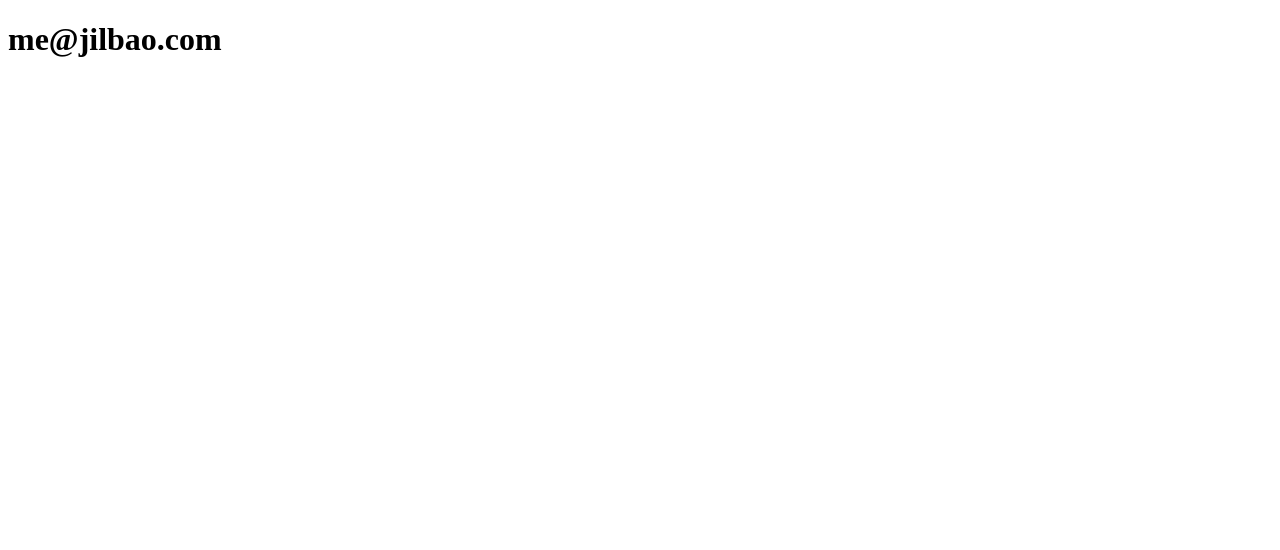
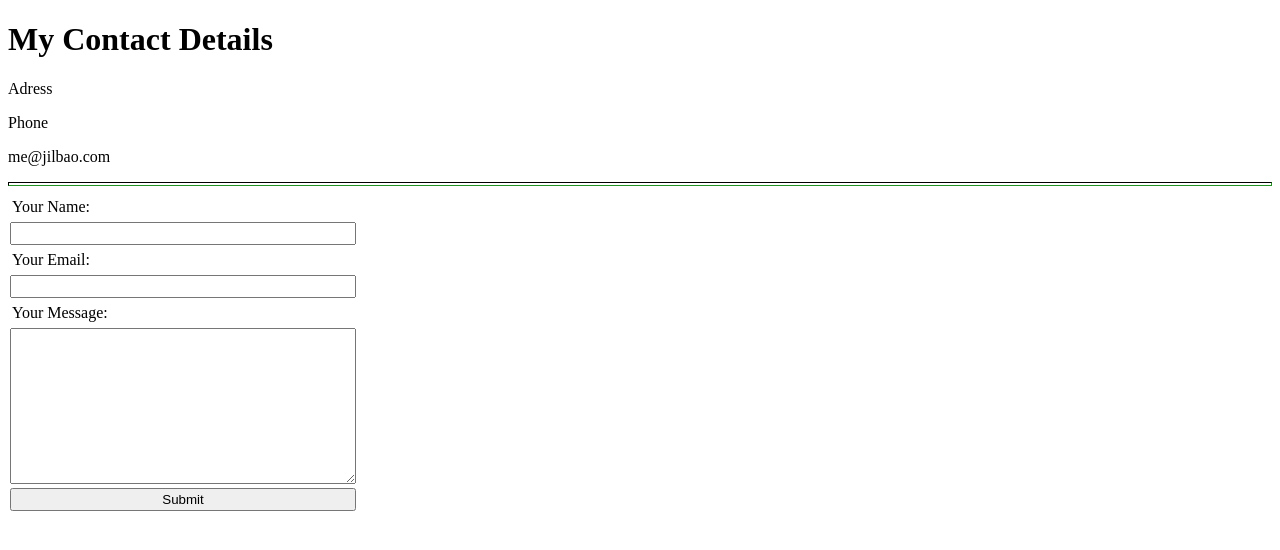
Before and after one commit to Jilcys/Jilcys.github.io, a plain HTML site: page contact-me.html in a window 1280 px wide. Drawn offline with Linux system fonts and the light colour scheme.

Commit message:
adds on contact

```diff
--- a/contact-me.html
+++ b/contact-me.html
@@ -4,9 +4,23 @@
     <meta charset="UTF-8">
     <meta http-equiv="X-UA-Compatible" content="IE=edge">
     <meta name="viewport" content="width=device-width, initial-scale=1.0">
+    <link rel="stylesheet" href="./css/styles.css">
     <title>CYS Contact Me</title>
 </head>
 <body>
-    <h1>me@jilbao.com</h1>
+    <h1>My Contact Details</h1>
+    <p>Adress</p>
+    <p>Phone</p>
+    <p>me@jilbao.com</p>
+    <hr>
+    <form class="" action="mailto:me@jilbao.com" method="post">
+        <label for="name"> Your Name: </label>
+        <input autocomplete="off" id="name" name="name" type="text">
+        <label for="email"> Your Email: </label>
+        <input autocomplete="off" id="email" name="email" type="email">
+        <label for="msg"> Your Message:</label>
+        <textarea name="msg" id="msg" cols="30" rows="10"></textarea>
+        <input type="submit">
+    </form>
 </body>
 </html>
--- /dev/null
+++ b/css/styles.css
@@ -0,0 +1,14 @@
+form {
+    width: 350px;
+    display: flex;
+    flex-direction: column;
+}
+form label, input, textarea{
+    padding: 2px;
+    margin: 2px;
+}
+hr {
+    height: 2px;
+    border-color: #0f3d0f;
+
+}
```
Also changed, not shown: index.html (+13 -2 lines).
